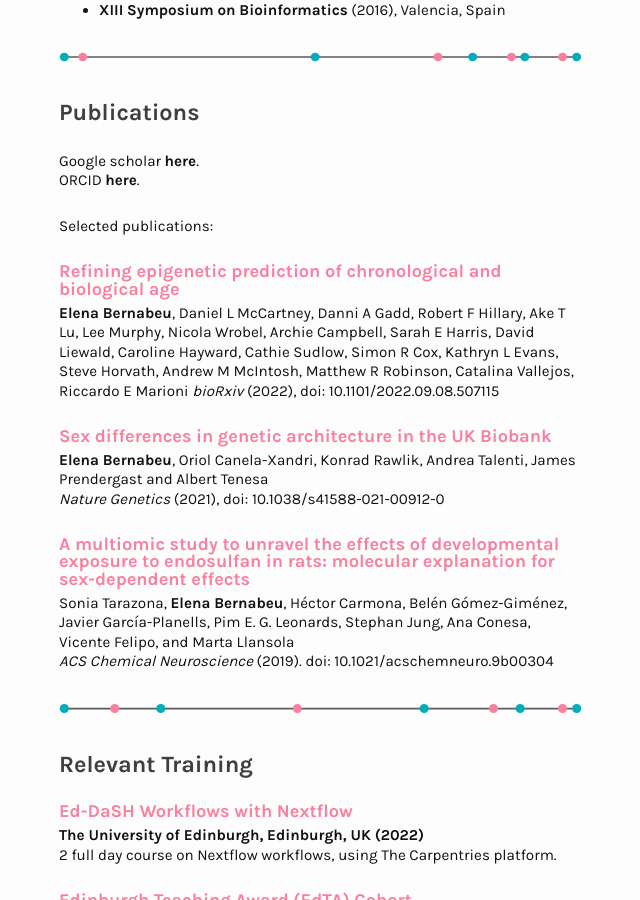
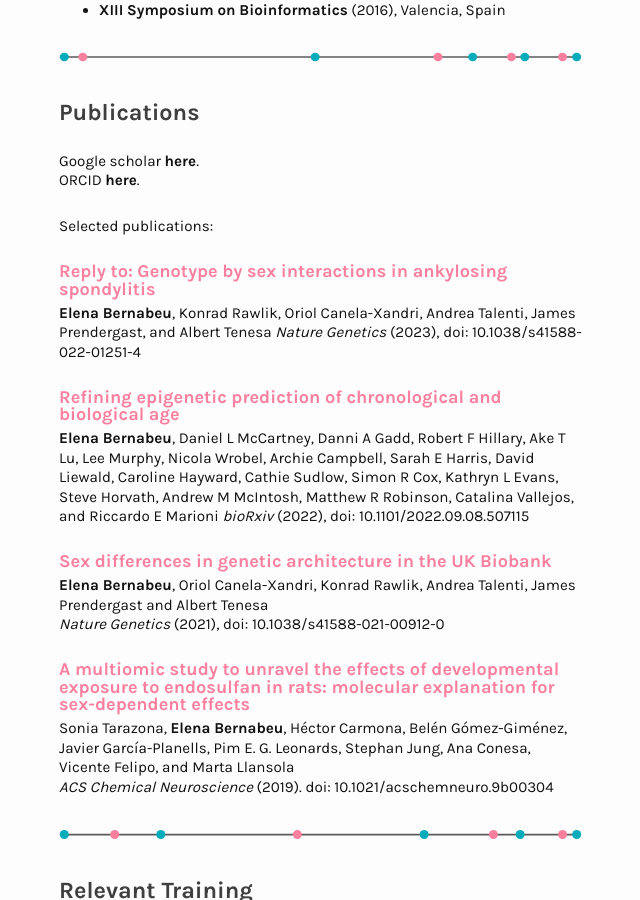
Before and after one commit to elenabernabeu/elenabernabeu.github.io, a Jekyll site: the page built from cv.markdown, in a window 1280 px wide and 900 px high, scrolled down 4624 px. Shown: the whole window, without its empty margins (468-1108 px from the left). Built offline with Jekyll 4.4.1, drawn with Linux system fonts in a browser that asks for light colours.

Commit message:
09012022 - New paper

```diff
--- a/cv.markdown
+++ b/cv.markdown
@@ -196,8 +196,12 @@ ORCID **[here](https://orcid.org/0000-0002-5848-5720)**.
 
 Selected publications:
 
+#### **Reply to: Genotype by sex interactions in ankylosing spondylitis**
+**Elena Bernabeu**, Konrad Rawlik, Oriol Canela-Xandri, Andrea Talenti, James Prendergast, and Albert Tenesa
+*Nature Genetics* (2023), doi: 10.1038/s41588-022-01251-4
+
 #### **Refining epigenetic prediction of chronological and biological age**
-**Elena Bernabeu**, Daniel L McCartney, Danni A Gadd, Robert F Hillary, Ake T Lu, Lee Murphy, Nicola Wrobel, Archie Campbell, Sarah E Harris, David Liewald, Caroline Hayward, Cathie Sudlow, Simon R Cox, Kathryn L Evans, Steve Horvath, Andrew M McIntosh, Matthew R Robinson, Catalina Vallejos, Riccardo E Marioni
+**Elena Bernabeu**, Daniel L McCartney, Danni A Gadd, Robert F Hillary, Ake T Lu, Lee Murphy, Nicola Wrobel, Archie Campbell, Sarah E Harris, David Liewald, Caroline Hayward, Cathie Sudlow, Simon R Cox, Kathryn L Evans, Steve Horvath, Andrew M McIntosh, Matthew R Robinson, Catalina Vallejos, and Riccardo E Marioni
 *bioRxiv* (2022), doi: 10.1101/2022.09.08.507115
 
 #### **Sex differences in genetic architecture in the UK Biobank**
```
